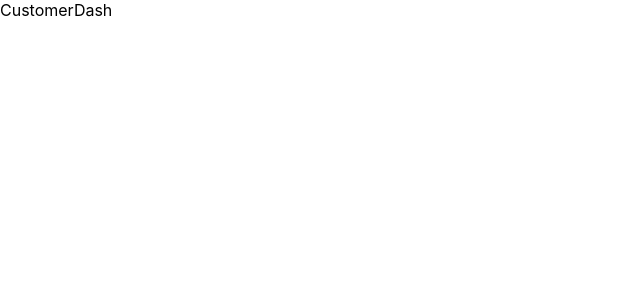
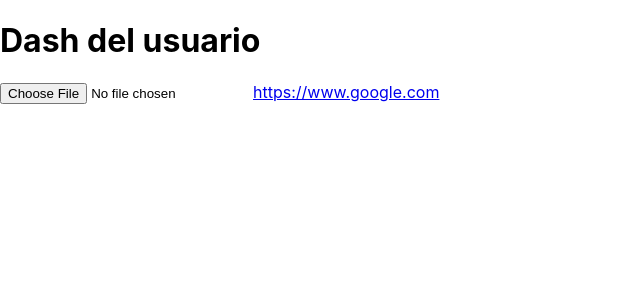
Before and after one commit to RAFALAMAO/bbva-fintech, a React (Create React App) app: page /customer-dash in a window 1280 px wide. Shown: the top 300 px of the page, without its empty margins (0-640 px from the left). Built offline with nearby package versions, Linux system fonts and the light colour scheme.

Commit message:
Added upload files

```diff
--- a/src/components/CustomerDash/CustomerDash.jsx
+++ b/src/components/CustomerDash/CustomerDash.jsx
@@ -1,7 +1,72 @@
 import React from 'react'
+import { useState } from 'react';
+import { useNavigate } from 'react-router-dom';
+
+// Helpers
+import { uploadFile } from '../../helpers/uploadFile';
 
 export default function CustomerDash() {
+  // =========== Context
+
+  // =========== States
+  const [docLink, setDocLink] = useState('https://www.google.com');
+
+  // =========== Constants
+  const navigate = useNavigate();
+
+  // =========== Session storage
+
+  // =========== Functions
+  // Enable re-upload same file in chromium
+  const resetInput = (e) => {
+    console.log(e.target)
+    e.target.value = '';
+  }
+
+  // Esta funcion observa los cambios en el input type file y condiciona el guardado de los mismos si el tipo de archivo corresponde al aceptado.
+  const changesObserver = async(e) => {
+    e.preventDefault();
+
+    // Si el usuario despues de seleccionar un documento NO selecciona nada, manda alerta
+    if (!e.target.files[0]) return alert("Debes seleccionar un documento.");
+
+    if (e.target.files[0].type !== "application/pdf"){
+      return alert('El archivo debe de ser en formato PDF.');
+    }
+
+    // Upload file and get link
+    const documentFile = e.target.files[0];
+    const uploadedFile = await uploadFile(documentFile, 'aaronjt@outlook.com');
+
+    // const res = await getDocument(e);
+    // console.log(res.data.documentsUrl);
+    // const getVal = Object.values(res.data.documentsUrl);
+
+    // dispatch({
+    //   type: 'ALTA-DOC',
+    //   payload: {
+    //     name: e.target.id,
+    //     value: getVal[0],
+    //   },
+    // });
+  };
+
+  // =========== UseEffects
+
+
   return (
-    <div>CustomerDash</div>
+    <div>
+      <h1>Dash del usuario</h1>
+      <input
+        type="file"
+        name="articulo"
+        accept=".pdf"
+        onClick={resetInput}
+        onChange={changesObserver}
+      />
+      <label style={{cursor: 'text'}}>
+        <a href={docLink} target='_blank' rel='noreferrer'>{docLink}</a>
+      </label>
+    </div>
   )
 }
--- a/src/config/axiosGeneral.js
+++ b/src/config/axiosGeneral.js
@@ -7,3 +7,10 @@ export const axiosLogin = () => axios.create({
     "api-token": API_TOKEN,
   }
 });
+
+export const axiosUploadFile = () => axios.create({
+  baseURL: `${URL_API}/upload-files`,
+  headers:{
+    "api-token": API_TOKEN,
+  }
+});
--- /dev/null
+++ b/src/helpers/uploadFile.js
@@ -0,0 +1,32 @@
+//Axios
+import { axiosUploadFile } from "../config/axiosGeneral";
+
+const getBase64 = (file) => {
+    const data = new Promise((resolve) => {
+      let baseURL = '';
+      const reader = new FileReader();
+      reader.readAsDataURL(file);
+      reader.onload = () => {
+        baseURL = reader.result;
+        resolve(baseURL);
+      };
+    });
+    return data;
+  };
+
+export async function uploadFile(file, emailIn){
+  const streamString = await getBase64(file);
+  const partsStream = streamString.split(',');
+  let email = emailIn;
+
+  const toSend = {
+      "email": email,
+      "docto": {
+        "name": 'Artículo.pdf',
+        "type": file.type,
+        "base64": partsStream[1]
+      }
+  }
+
+  return await axiosUploadFile().post('/', toSend);
+}
```
Also changed, not shown: 1 other file (tests, documents, lock files or other folders).
